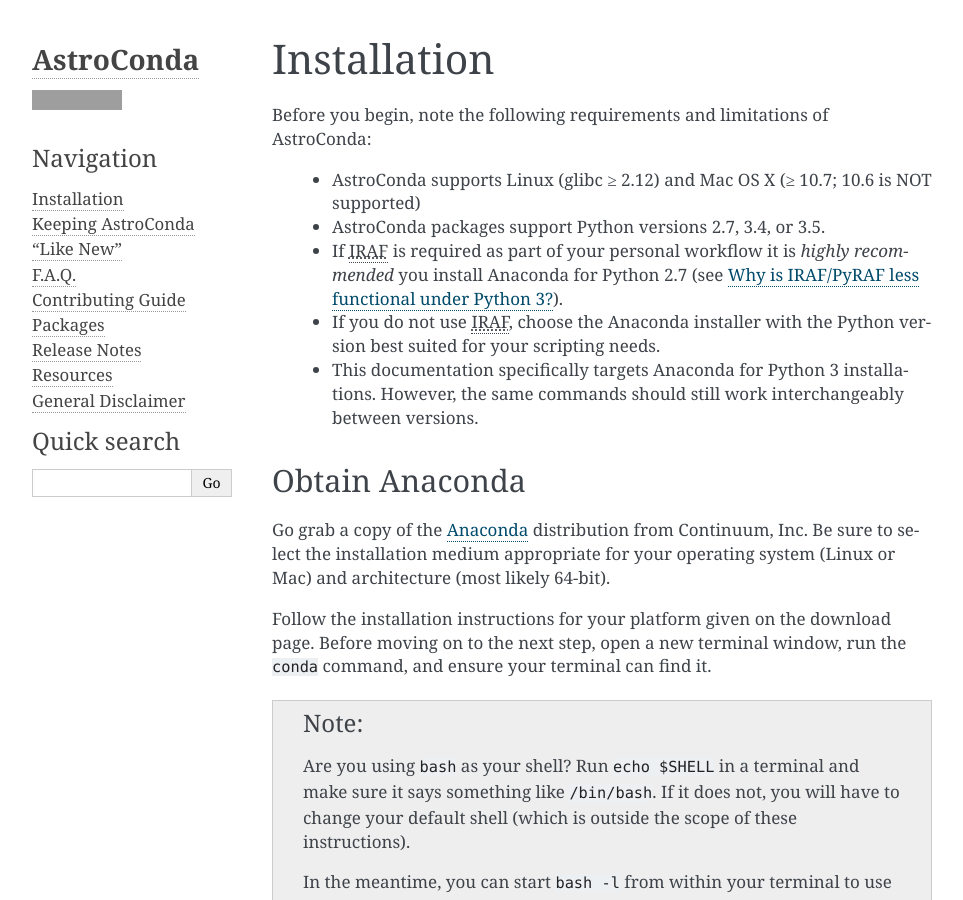
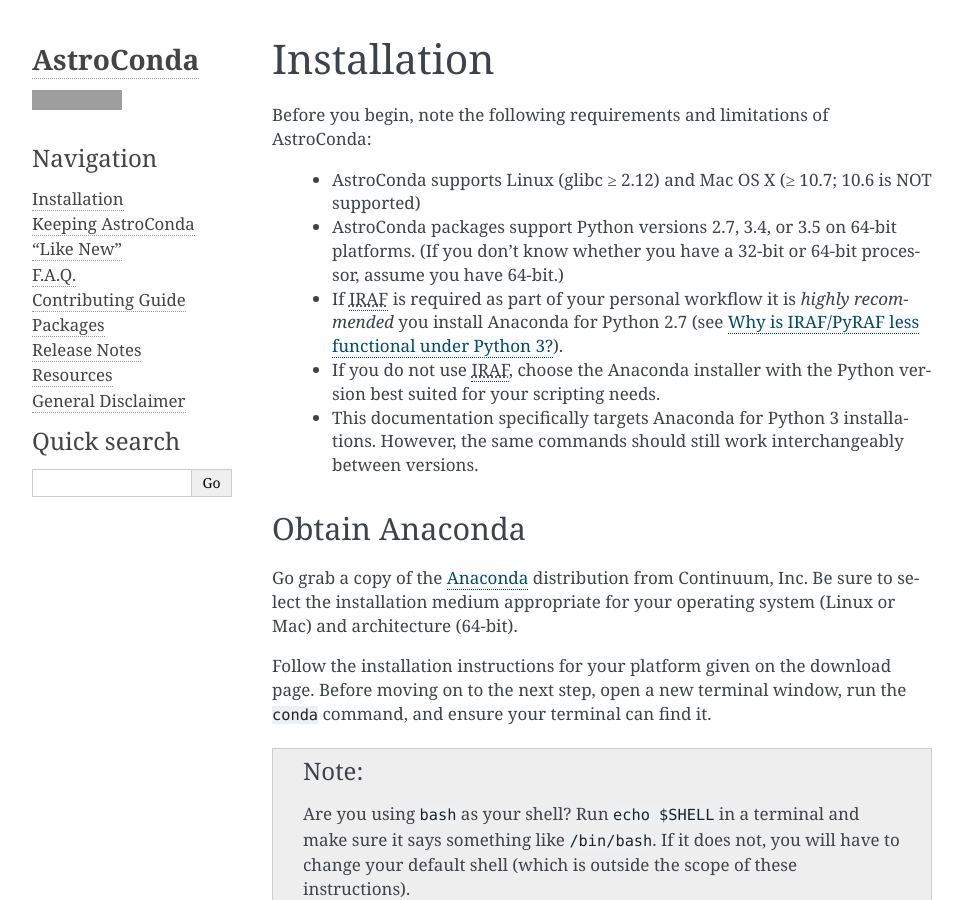
Before and after one commit to jhunkeler/astroconda, a Sphinx documentation site: the page built from source/installation.rst, in a window 1280 px wide and 900 px high. Shown: the whole window, without its empty margins (148-1111 px from the left). Built offline with Sphinx 7.4.7, drawn with Linux system fonts in a browser that asks for light colours; grey boxes are pictures that could not be loaded.

Commit message:
Clarify that only 64-bit arch are supported

```diff
--- a/source/installation.rst
+++ b/source/installation.rst
@@ -5,7 +5,7 @@
 Before you begin, note the following requirements and limitations of AstroConda:
 
     - AstroConda supports Linux (glibc ≥ 2.12) and Mac OS X (≥ 10.7; 10.6 is NOT supported)
-    - AstroConda packages support Python versions 2.7, 3.4, or 3.5.
+    - AstroConda packages support Python versions 2.7, 3.4, or 3.5 on 64-bit platforms. (If you don't know whether you have a 32-bit or 64-bit processor, assume you have 64-bit.)
     - If :abbr:`IRAF (Image Reduction and Analysis Facility)` is required as part of your personal workflow it is *highly recommended* you install Anaconda for Python 2.7 (see :ref:`iraf_python3`).
     - If you do not use :abbr:`IRAF (Image Reduction and Analysis Facility)`, choose the Anaconda installer with the Python version best suited for your scripting needs.
     - This documentation specifically targets Anaconda for Python 3 installations. However, the same commands should still work interchangeably between versions.
@@ -13,7 +13,7 @@
 Obtain Anaconda
 ===============
 
-Go grab a copy of the `Anaconda <https://www.continuum.io/downloads>`_ distribution from Continuum, Inc. Be sure to select the installation medium appropriate for your operating system (Linux or Mac) and architecture (most likely 64-bit).
+Go grab a copy of the `Anaconda <https://www.continuum.io/downloads>`_ distribution from Continuum, Inc. Be sure to select the installation medium appropriate for your operating system (Linux or Mac) and architecture (64-bit).
 
 Follow the installation instructions for your platform given on the download page. Before moving on to the next step, open a new terminal window, run the ``conda`` command, and ensure your terminal can find it.
 
```
